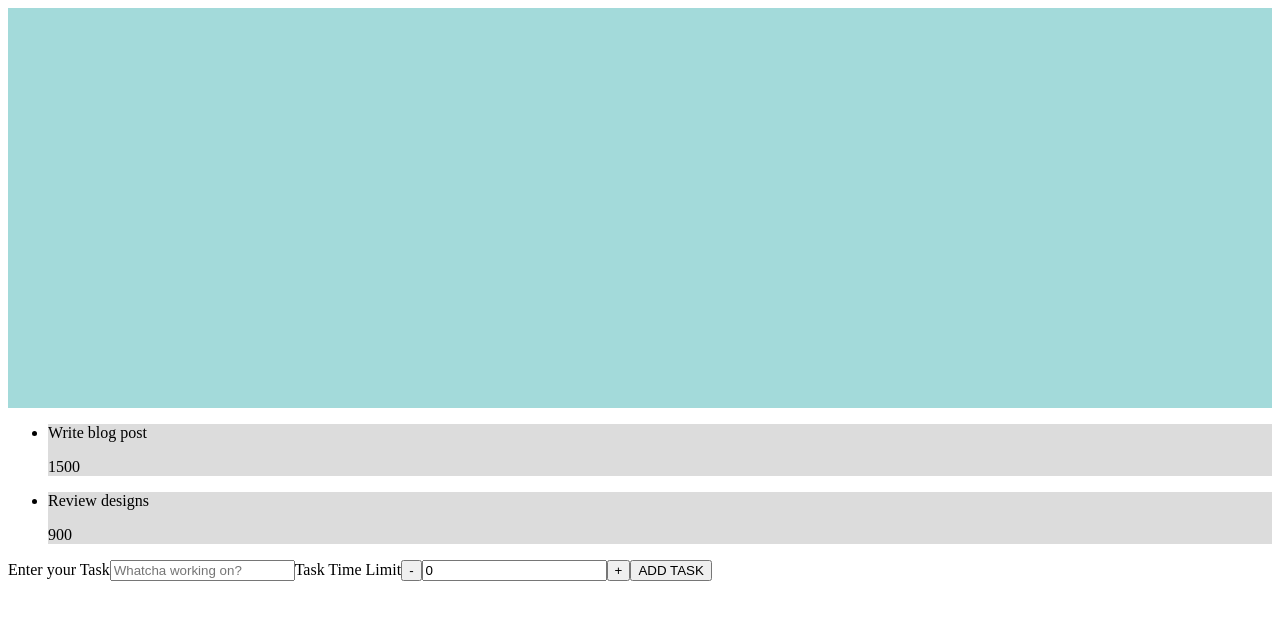
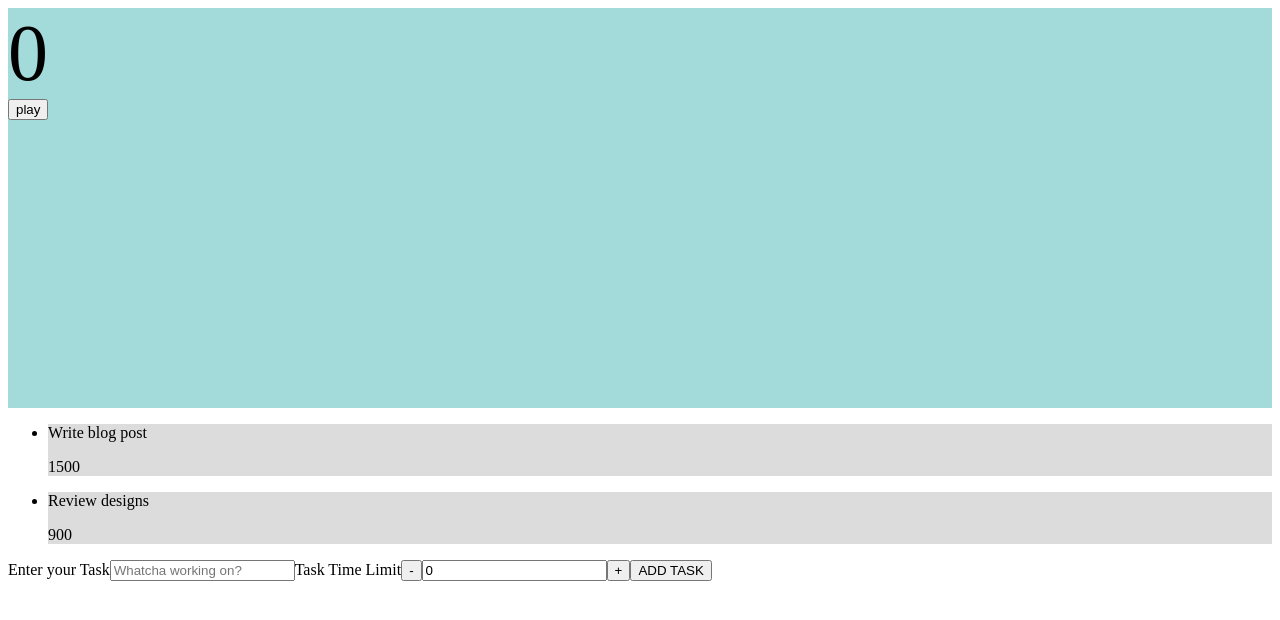
Before and after one commit to GaryWintle/kofun, a Next.js app: page / in a window 1280 px wide. Shown: the top 620 px of the page. Built offline with nearby package versions, Linux system fonts and the light colour scheme.

Commit message:
create format time function

```diff
--- a/src/components/Hero/Hero.jsx
+++ b/src/components/Hero/Hero.jsx
@@ -1,12 +1,24 @@
 import styles from '@/components/Hero/Hero.module.css';
+import formatTime from '@/utils/formatTime';
 
-const Hero = ({ state }) => {
+const Hero = ({ state, dispatch }) => {
   const heroTask = state.tasks.find((task) => task.id === state.activeTaskId);
 
   return (
     <header className={styles.container}>
       <div className={styles.heroText}>{heroTask?.text}</div>
-      <div className={styles.heroTime}>{heroTask?.remainingTime}</div>
+      <div className={styles.heroTime}>
+        {formatTime(heroTask?.remainingTime)}
+      </div>
+      <button
+        onClick={() => {
+          state.isRunning
+            ? dispatch({ type: 'PAUSE_TIMER' })
+            : dispatch({ type: 'START_TIMER' });
+        }}
+      >
+        {state.isRunning ? 'pause' : 'play'}
+      </button>
     </header>
   );
 };
--- a/src/components/KofunApp/KofunApp.jsx
+++ b/src/components/KofunApp/KofunApp.jsx
@@ -11,11 +11,9 @@ import useTimer from '@/hooks/useTimer';
 const KofunApp = () => {
   const [state, dispatch] = useReducer(timerReducer, timerInitialState);
 
-  useTimer(
-    state.isRunning,
-    state.tasks.find((task) => task.id === state.activeTaskId),
-    dispatch,
-  );
+  const activeTask = state.tasks.find((task) => task.id === state.activeTaskId);
+
+  useTimer(state.isRunning, activeTask, dispatch);
 
   const handleAddTask = (newTask) => {
     dispatch({ type: 'ADD_TASK', payload: newTask });
@@ -23,7 +21,8 @@ const KofunApp = () => {
 
   return (
     <div>
-      <Hero state={state} />
+      {activeTask?.isComplete && <p>HURRAY!!!</p>}
+      <Hero state={state} dispatch={dispatch} />
       <TaskList state={state} dispatch={dispatch} />
       <TaskForm
         tasks={state.tasks}
@@ -35,3 +34,13 @@ const KofunApp = () => {
 };
 
 export default KofunApp;
+
+// useEffect(() => {
+//   if (!state.isRunning) return;
+
+//   const id = setInterval(() => {
+//     dispatch({ type: 'TICK' });
+//   }, 1000);
+
+//   return () => clearInterval(id);
+// }, [state.isRunning, dispatch]);
--- a/src/components/TaskForm/TaskForm.jsx
+++ b/src/components/TaskForm/TaskForm.jsx
@@ -17,7 +17,7 @@ const TaskForm = ({ tasks, dispatch, onAddTask }) => {
       text: taskText,
       duration: taskTime,
       remainingTime: taskTime,
-      completed: false,
+      isComplete: false,
     };
     onAddTask(newTask);
     setTaskText('');
--- a/src/components/TaskList/TaskList.module.css
+++ b/src/components/TaskList/TaskList.module.css
@@ -3,5 +3,5 @@
 }
 
 .selectedPoop {
-  background-color: blueviolet;
+  background-color: rgb(204, 167, 238);
 }
--- a/src/hooks/useTimer.js
+++ b/src/hooks/useTimer.js
@@ -1,6 +1,6 @@
 import { useEffect } from 'react';
 
-function useTimer(isRunning, activeTaskId, dispatch) {
+function useTimer(isRunning, activeTask, dispatch) {
   useEffect(() => {
     if (!isRunning) return;
 
@@ -10,6 +10,12 @@ function useTimer(isRunning, activeTaskId, dispatch) {
 
     return () => clearInterval(id);
   }, [isRunning, dispatch]);
+
+  useEffect(() => {
+    if (!activeTask) return;
+
+    !activeTask.remainingTime && dispatch({ type: 'COMPLETE_TASK' });
+  }, [activeTask?.remainingTime]);
 }
 
 export default useTimer;
--- a/src/reducer/timerReducer.js
+++ b/src/reducer/timerReducer.js
@@ -1,20 +1,21 @@
 const timerInitialState = {
   activeTaskId: null,
   isRunning: false,
+  startedAt: null,
   tasks: [
     {
       id: 1,
       text: 'Write blog post',
       duration: 1500,
       remainingTime: 1500,
-      completed: false,
+      isComplete: false,
     },
     {
       id: 2,
       text: 'Review designs',
       duration: 900,
       remainingTime: 900,
-      completed: false,
+      isComplete: false,
     },
   ],
 };
--- /dev/null
+++ b/src/utils/formatTime.js
@@ -0,0 +1,25 @@
+function formatTime(time) {
+  if (!time) return `0`;
+
+  const minutes = Math.floor(time / 60);
+  const seconds = time % 60;
+  const hours = Math.floor(minutes / 60);
+
+  const numPadding = (num) => {
+    return String(num).padStart(2, 0);
+  };
+
+  const formattedTime = `${hours}:${numPadding(minutes)}:${numPadding(seconds)}`;
+
+  const underHourTime = `${numPadding(minutes)}:${numPadding(seconds)}`;
+
+  const underMinuteTime = `${seconds}s`;
+
+  if (time < 60) {
+    return underMinuteTime;
+  } else if (time < 3600) {
+    return underHourTime;
+  } else return formattedTime;
+}
+
+export default formatTime;
```
Also changed, not shown: 2 other files (tests, documents, lock files or other folders).
